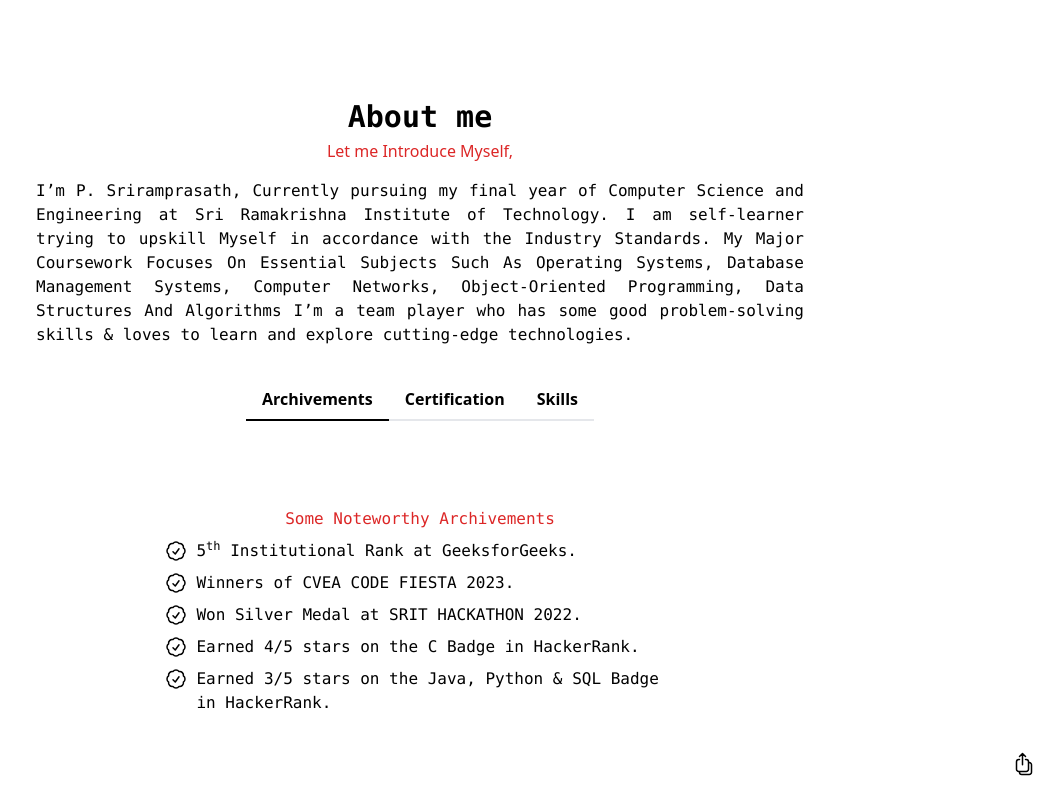
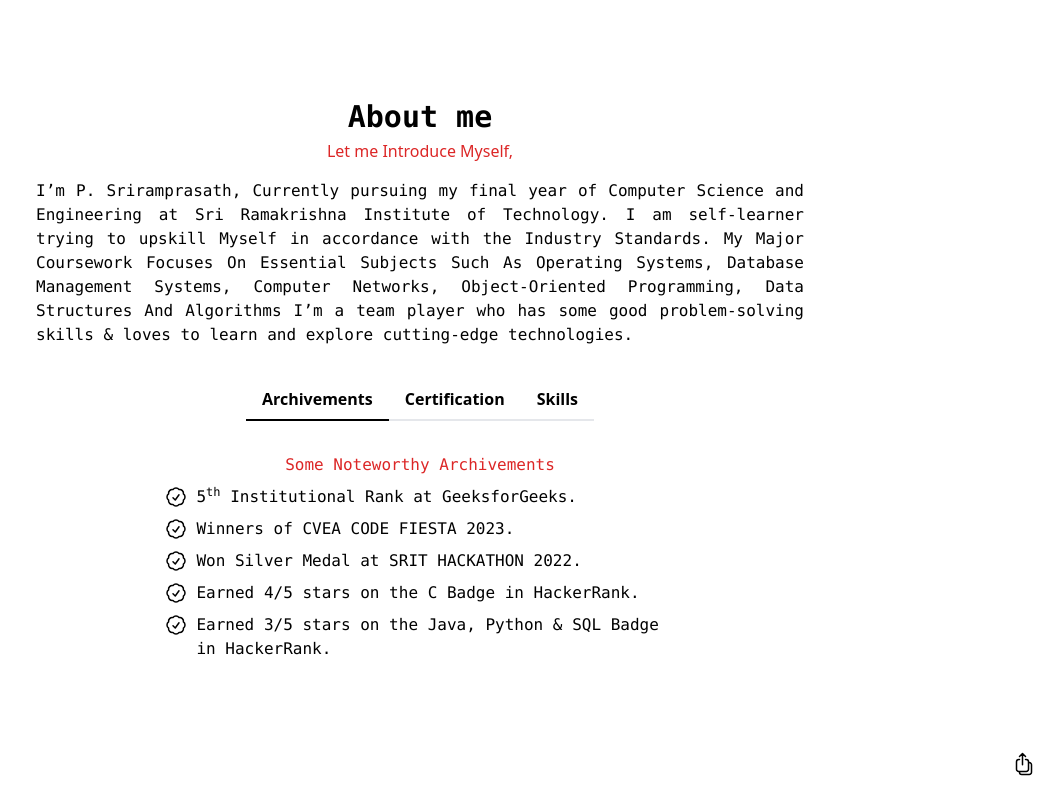
Before and after one commit to Sriramprasath04/Portfolio-v2, a React (Vite) app: page / in a window 1280 px wide. Both pictures are taken after a click on the button "Archivements". Shown: the part 737-1537 px from the top of the page, without its empty margins (220-1280 px from the left). Built offline with nearby package versions, Linux system fonts and the light colour scheme.

Commit message:
padding adjst

```diff
--- a/src/components/About.jsx
+++ b/src/components/About.jsx
@@ -70,7 +70,7 @@ const About = () => {
                             </div>
                         </div>
                     </div>
-                    <div id="archivements" className={`font-mono flex flex-col items-center justify-center h-80  ${slide === 'archivement'? 'block' : 'hidden'}`}>
+                    <div id="archivements" className={`font-mono flex flex-col items-center justify-center mb-10  ${slide === 'archivement'? 'block' : 'hidden'}`}>
                         <p className="text-center text-red-600 mt-1">Some Noteworthy Archivements</p>
                         <div className=" w-full md:w-4/5 flex flex-col justify-center">
                             <div className="flex mt-2">
```
